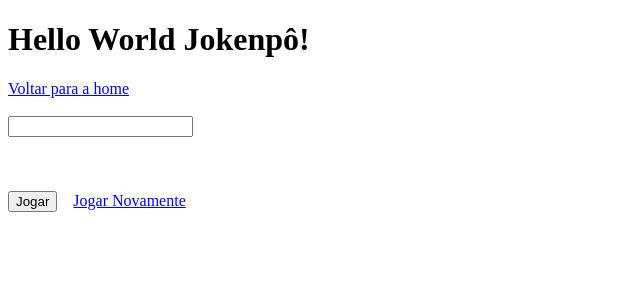
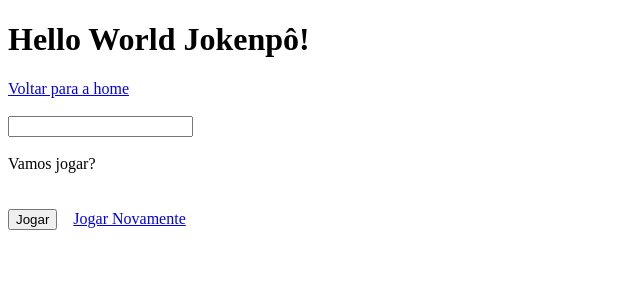
Before and after one commit to jefferson29rodrigues/projeto-vercel, a Next.js app: page /jokenpo in a window 1280 px wide. Shown: the top 300 px of the page, without its empty margins (0-640 px from the left). Built offline with nearby package versions, Linux system fonts and the light colour scheme.

Commit message:
botão reset jokenpô default

```diff
--- a/pages/jokenpo.js
+++ b/pages/jokenpo.js
@@ -3,7 +3,7 @@ import Link from 'next/link';
 
 function Jokenpo() {
 
-    const [maquina, setMaquina] = useState('');
+    const [maquina, setMaquina] = useState('Vamos jogar?');
 
     function vezMaquina() {
 
```
